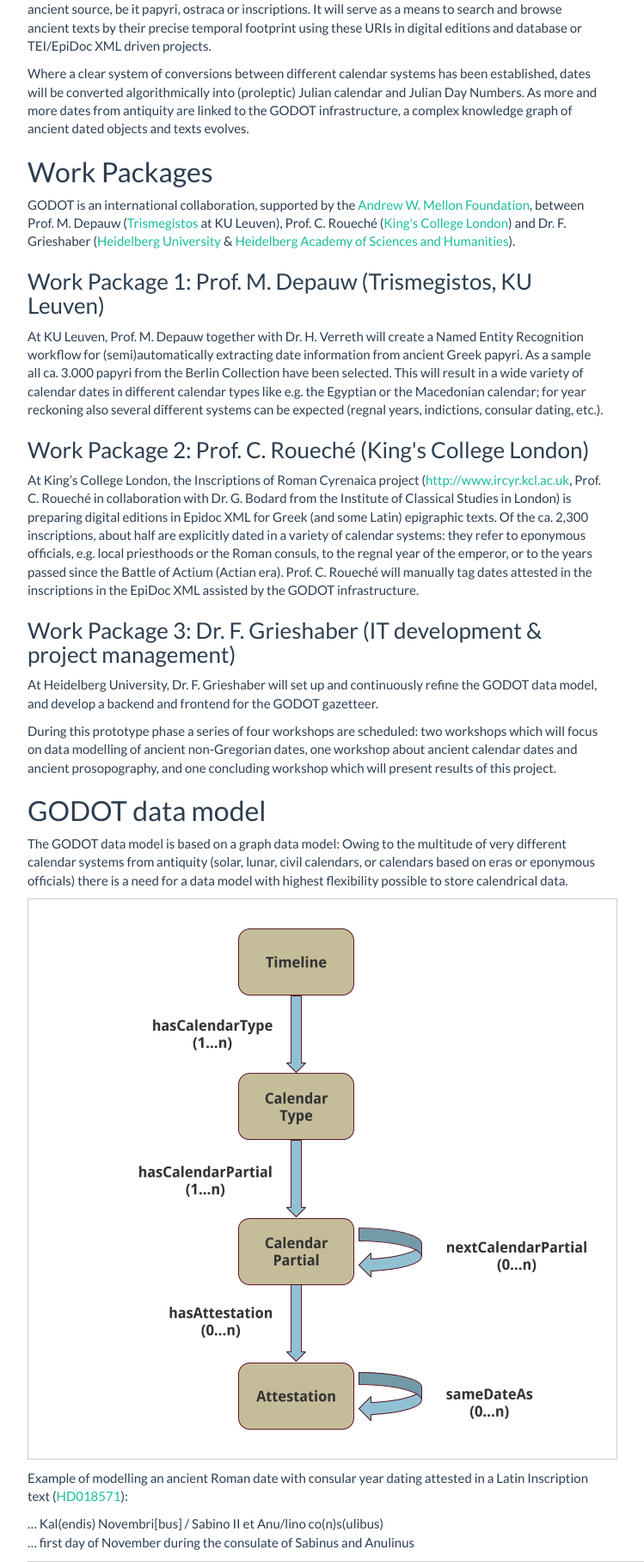
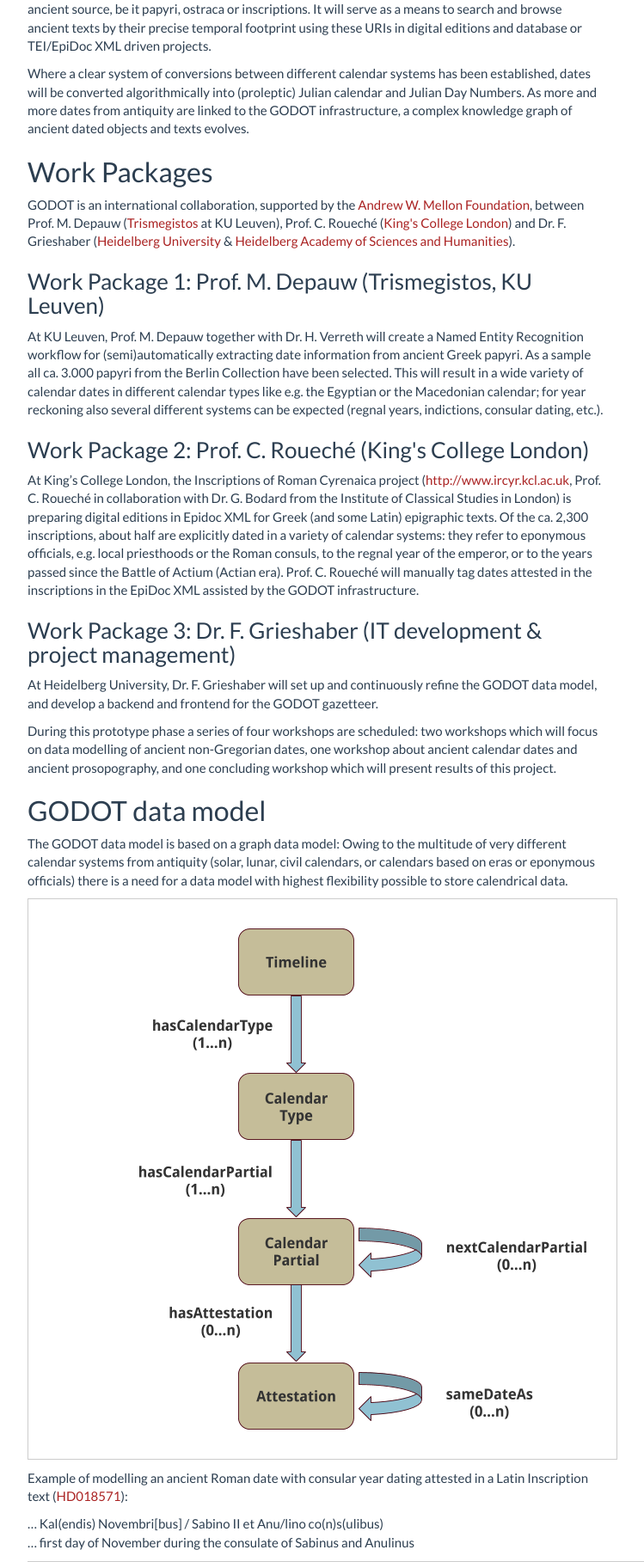
Before and after one commit to Boyquotes/godot-website, a Flask app: page /about in a window 1280 px wide. Shown: the part 429-2246 px from the top of the page at 86% size, without its empty margins (133-882 px from the left). Run offline with Flask 2, Linux system fonts and the light colour scheme; some libraries are stand-ins or nearby versions.

Commit message:
changed text color of links
now #aa2222

```diff
--- a/app/static/mystyle.css
+++ b/app/static/mystyle.css
@@ -6,6 +6,10 @@ html {
 body {
   /* Margin bottom by footer height */
   margin-bottom: 60px;
+}
+a {
+    color: #aa2222;
+    text-decoration: none;
 }
 .footer {
   position: absolute;
```
